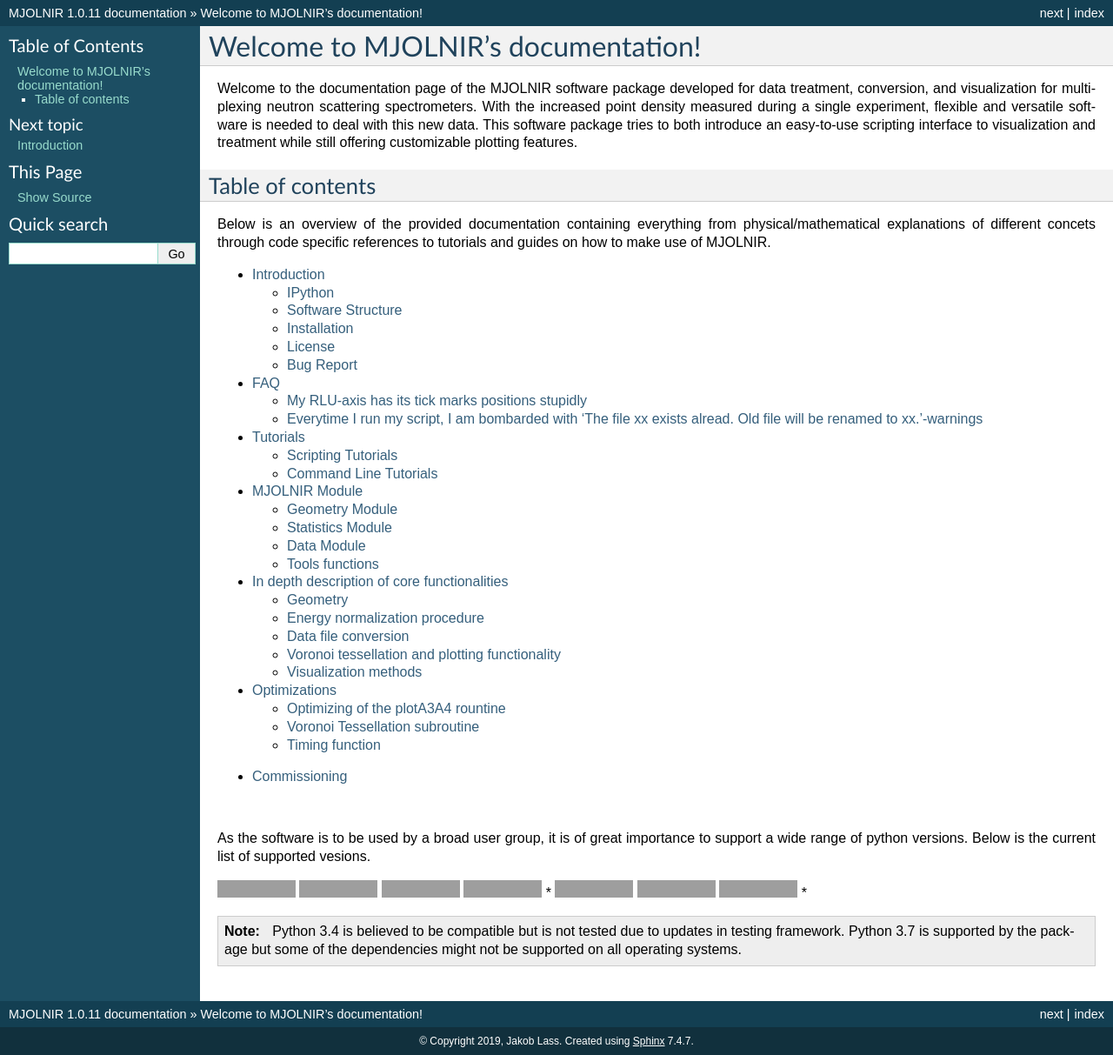
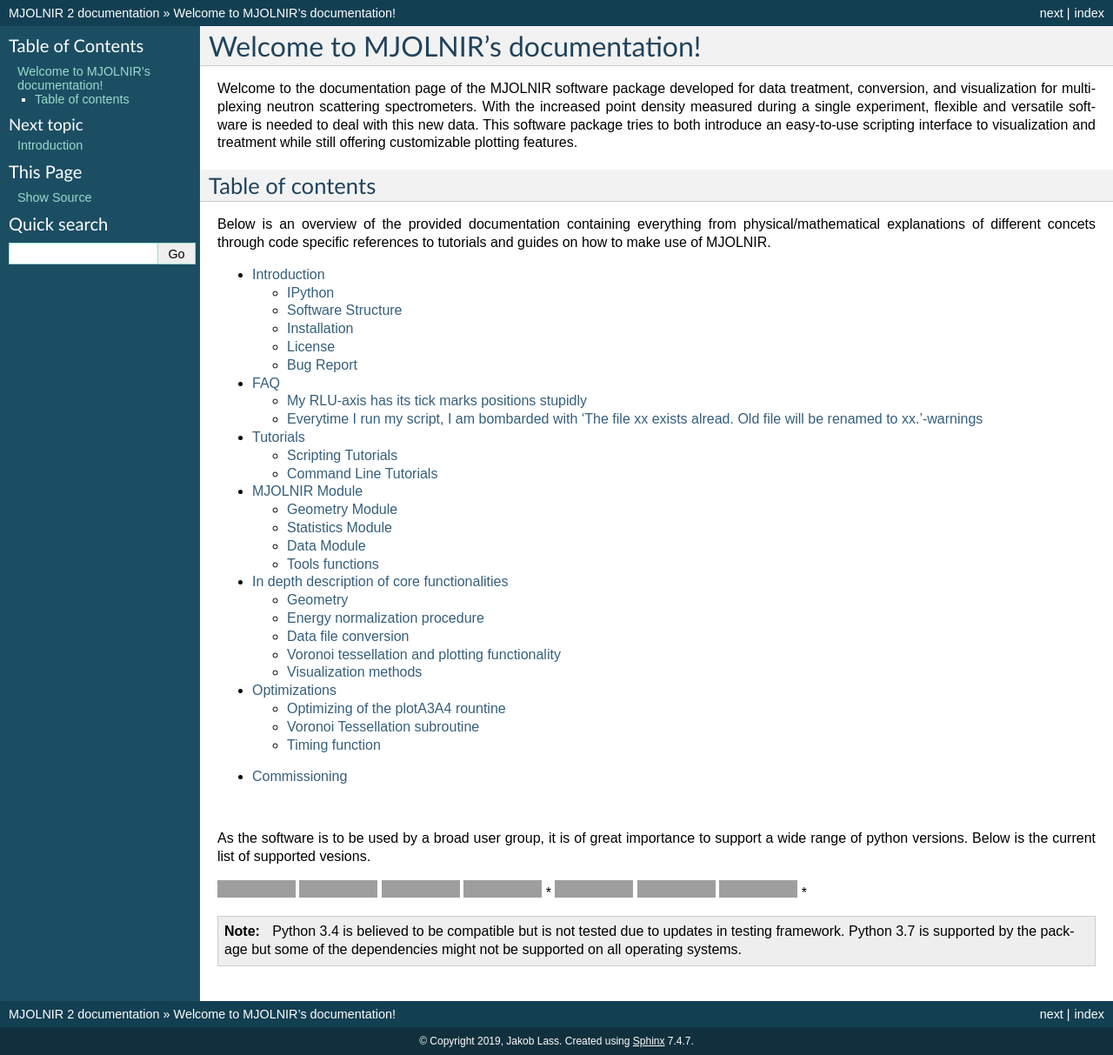
Before and after one commit to MJOLNIRPackage/MJOLNIR, a Sphinx documentation site: the page built from docs/index.rst, in a window 1280 px wide, cut to the strip 0-1213 px from the top of the page. Shown: the whole strip at 87% size. Built offline with Sphinx 7.4.7, drawn with Linux system fonts in a browser that asks for light colours; grey boxes are pictures that could not be loaded.

Commit message:
Update version

```diff
--- a/docs/conf.py
+++ b/docs/conf.py
@@ -31,9 +31,9 @@ copyright = u'2019, Jakob Lass'
 author = u'Jakob Lass'
 
 # The short X.Y version
-version = u'1.0.11'
+version = u'2'
 # The full version, including alpha/beta/rc tags
-release = u'1.0.11'
+release = u'2'
 
 
 
--- a/docs/index.rst
+++ b/docs/index.rst
@@ -41,11 +41,11 @@ As the software is to be used by a broad user group, it is of great importance t
     Python 3.4 is believed to be compatible but is not tested due to updates in testing framework.
     Python 3.7 is supported by the package but some of the dependencies might not be supported on all operating systems.
 
-.. |travis| image:: https://travis-ci.org/Jakob-Lass/MJOLNIR.svg?branch=1.0.11'
+.. |travis| image:: https://travis-ci.org/Jakob-Lass/MJOLNIR.svg?branch=2'
     :target: https://travis-ci.org/Jakob-Lass/MJOLNIR
 
-.. |coverall| image:: https://coveralls.io/repos/github/Jakob-Lass/MJOLNIR/badge.svg?branch=1.0.11'
-    :target: https://coveralls.io/github/Jakob-Lass/MJOLNIR?branch=1.0.11'
+.. |coverall| image:: https://coveralls.io/repos/github/Jakob-Lass/MJOLNIR/badge.svg?branch=2'
+    :target: https://coveralls.io/github/Jakob-Lass/MJOLNIR?branch=2'
 
 .. |python27| image:: https://img.shields.io/badge/python-2.7-brightgreen.svg
     :target: https://travis-ci.org/Jakob-Lass/MJOLNIR
--- a/setup.py
+++ b/setup.py
@@ -16,7 +16,7 @@ else:
 setup(
     name='MJOLNIR',
 
-    version='1.0.11',
+    version='2',
     description=('Neutron Scattering software suite.'),
     long_description=long_description,
     author='Jakob Lass',
```
Also changed, not shown: docs/Tutorials/Advanced/ViewerAnimationEPlane.png, docs/Tutorials/Advanced/plotCutQELineMnF2.png, docs/Tutorials/Advanced/plotCutQELineMnF21D.png, docs/Tutorials/Quick/ConstantEnergy3DPolar.png, docs/Tutorials/Quick/ConstantEnergy3DXY.png, docs/Tutorials/Quick/EnergyPlaneViewer.png, docs/Tutorials/Quick/HPlaneViewer.png, docs/Tutorials/Quick/OrthogonalPlaneViewer.png, docs/Tutorials/Quick/plotCutQELineMnF2.png, docs/Tutorials/Tools/RLUAxis.png, docs/Tutorials/Tools/RLUAxis2.png, 2 other files.
